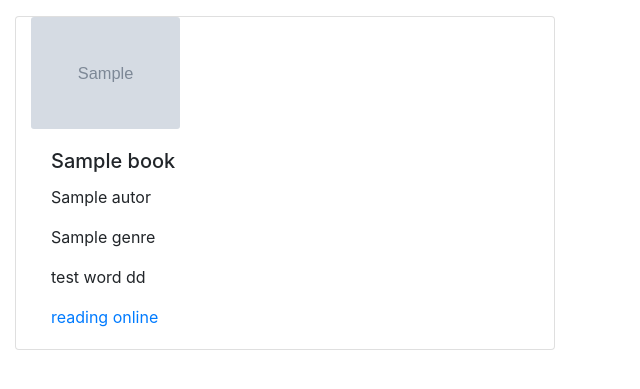
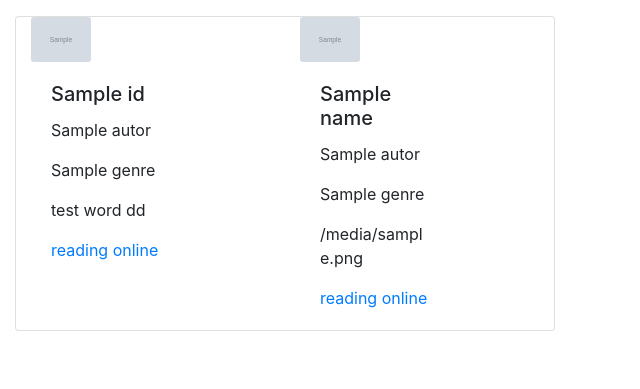
Before and after one commit to Michael-Zapivahin/Library_parsing, a Python web app: template templates/template.html in a window 1280 px wide. Shown: the part 38-427 px from the top of the page, without its empty margins (0-640 px from the left). Run offline with Jinja, Linux system fonts and the light colour scheme; the template is opened without the code that fills it: most values are stand-ins (such as "Sample title", 1, 10 or a date in 2020); grey boxes marked "Sample" are stand-in pictures.

Commit message:
Revert "add loop"
This reverts commit 7537ac7b1efef08d2b7f59958cc392d063150209.

```diff
--- a/templates/template.html
+++ b/templates/template.html
@@ -27,30 +27,41 @@
       </ul>
     </nav>
     <div class="card-colums">
-        {% for column in books %}
-        {% for book in column %}
+            {% for book in books %}
             <div class="col">
                 <div class="card mb-3" style="max-width: 540px;">
                     <div class="row no-gutters">
                         <div class="col">
                             <div class="col-md-4">
-                            <img src="../{{book.image}}" class="card-img" alt="{{ book.image }}">
+                                <img src="../{{book[0].image}}" class="card-img" alt="{{ book.image }}">
                             </div>
                             <div class="col-md-8">
                                 <div class="card-body">
-                                <h5 class="card-title">{{ book.title}}</h5>
-                                <p class="card-text">{{ book.autor }}</p>
-                                <p class="card-text">{{ book.genre }}</p>
-                                <p class="card-text">test word dd</p>
-                                <a href="https://tululu.org/b{{book[0].book_id}}/" title="Reading online">reading
-                                    online</a>
+                                    <h5 class="card-title">{{ book[0].title}}</h5>
+                                    <p class="card-text">{{ book[0].autor }}</p>
+                                    <p class="card-text">{{ book[0].genre }}</p>
+                                    <p class="card-text">test word  dd</p>
+                                    <a href="https://tululu.org/b{{book[0].book_id}}/" title="Reading online">reading online</a>
+                                </div>
+                            </div>
+                        </div>
+                        <div class="col">
+                            <div class="col-md-4">
+                                <img src="../{{book[1].image}}" class="card-img" alt="{{ book.image }}">
+                            </div>
+                            <div class="col-md-8">
+                                <div class="card-body">
+                                    <h5 class="card-title">{{ book[1].title}}</h5>
+                                    <p class="card-text">{{ book[1].autor }}</p>
+                                    <p class="card-text">{{ book[1].genre }}</p>
+                                    <p class="card-text">{{ book[1].image }}</p>
+                                    <a href="https://tululu.org/b{{book[1].book_id}}/" title="Reading online">reading online</a>
                                 </div>
                             </div>
                         </div>
                     </div>
                 </div>
             </div>
-        {% endfor %}
         {% endfor %}
     </div>
 
```
Lines whose indentation alone changed are shown as unchanged.
